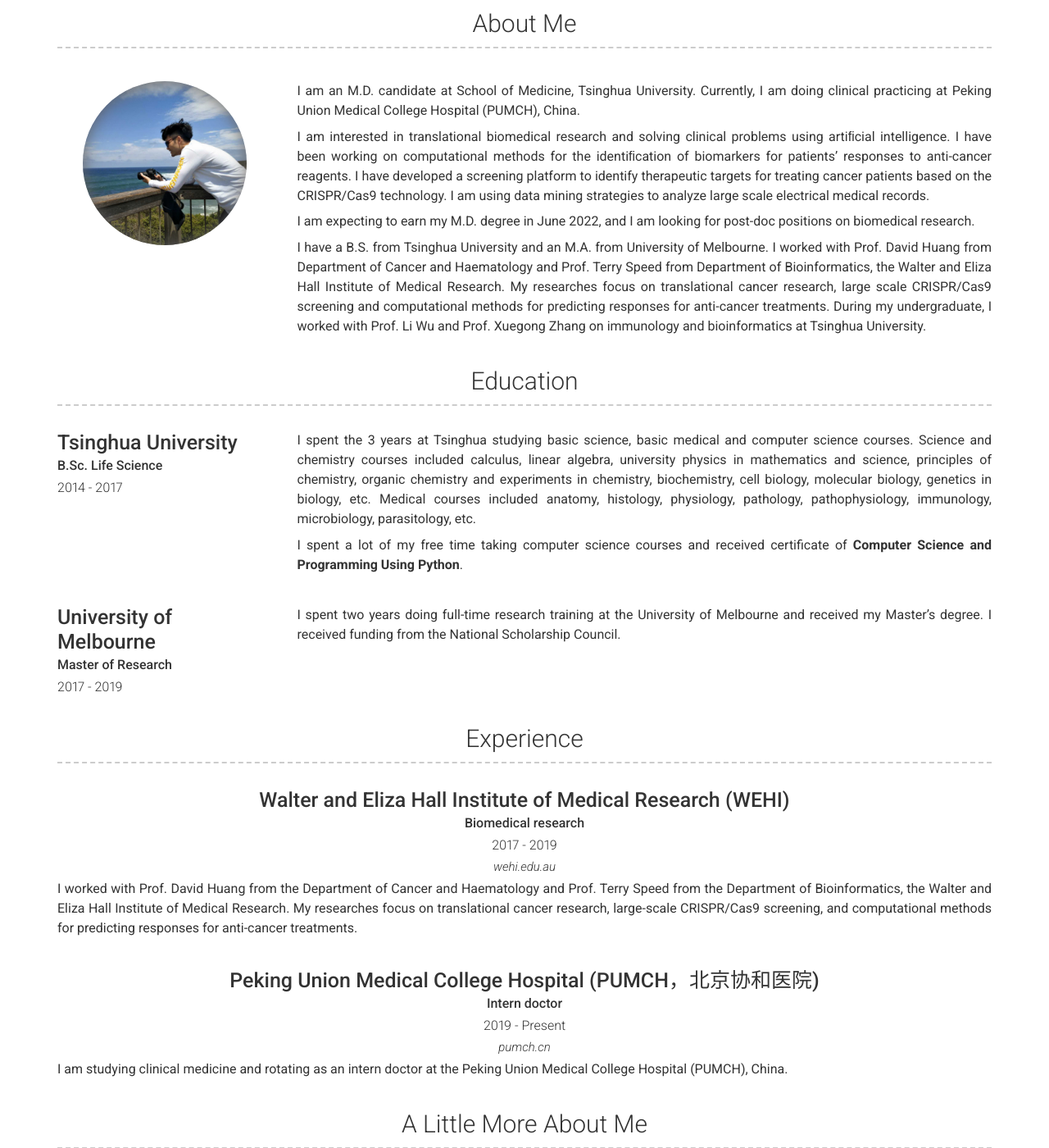
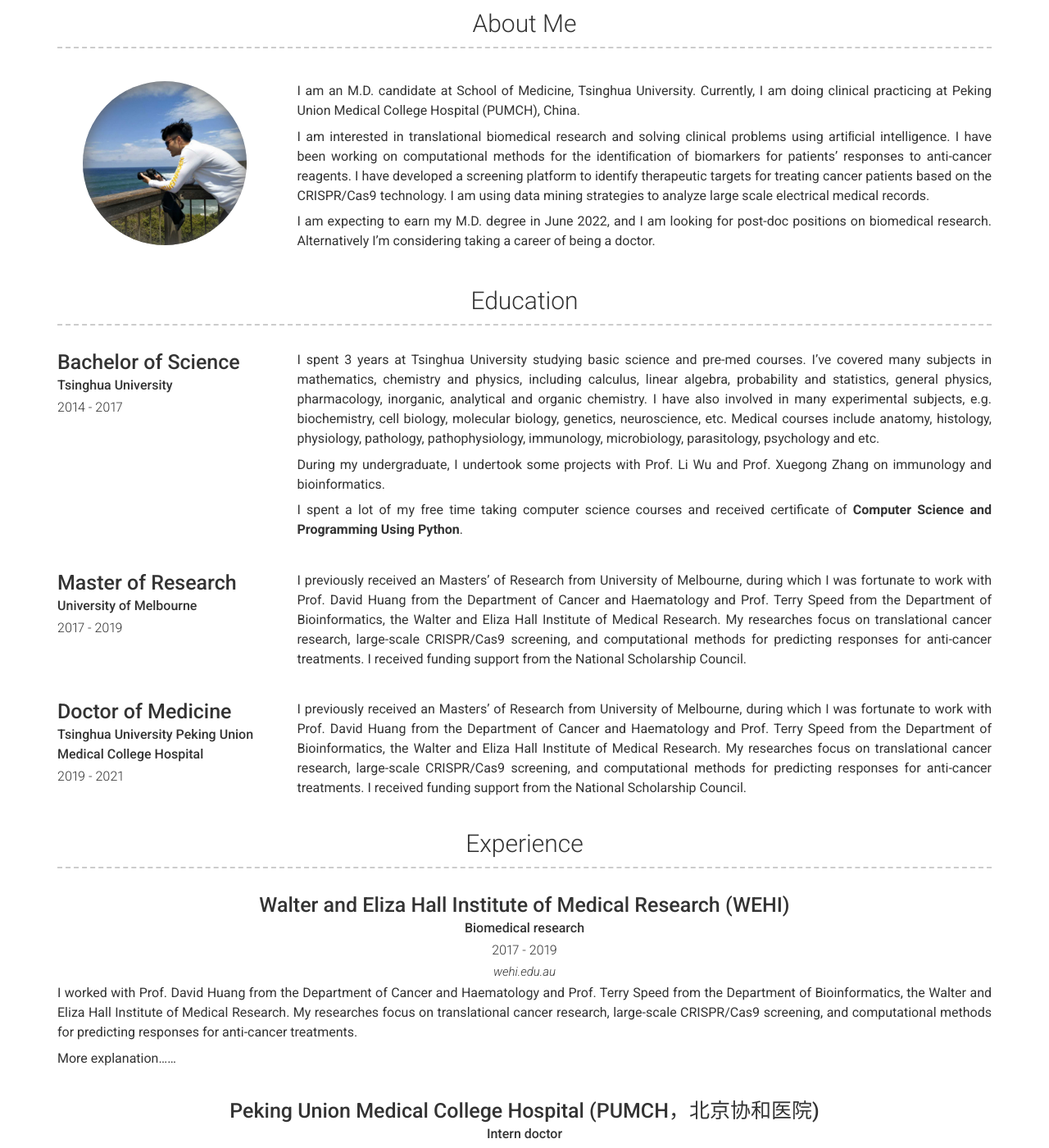
Before and after one commit to luo-mingjie/luo-mingjie, a Jekyll site: the page built from index.md, in a window 1280 px wide and 1400 px high, scrolled down 203 px. Shown: the whole window at 82% size. Built offline with Jekyll 4.4.1, drawn with Linux system fonts in a browser that asks for light colours; nearby versions of some CDN libraries.

Commit message:
Update _config.yml

```diff
--- a/_config.yml
+++ b/_config.yml
@@ -56,9 +56,7 @@ about_content: | # this will include new lines to allow paragraphs
 
   I am interested in translational biomedical research and solving clinical problems using artiﬁcial intelligence. I have been working on computational methods for the identiﬁcation of biomarkers for patients’ responses to anti-cancer reagents. I have developed a screening platform to identify therapeutic targets for treating cancer patients based on the CRISPR/Cas9 technology. I am using data mining strategies to analyze large scale electrical medical records.
 
-  I am expecting to earn my M.D. degree in June 2022, and I am looking for post-doc positions on biomedical research.
-
-  I have a B.S. from Tsinghua University and an M.A. from University of Melbourne. I worked with Prof. David Huang from Department of Cancer and Haematology and Prof. Terry Speed from Department of Bioinformatics, the Walter and Eliza Hall Institute of Medical Research. My researches focus on translational cancer research, large scale CRISPR/Cas9 screening and computational methods for predicting responses for anti-cancer treatments. During my undergraduate, I worked with Prof. Li Wu and Prof. Xuegong Zhang on immunology and bioinformatics at Tsinghua University.
+  I am expecting to earn my M.D. degree in June 2022, and I am looking for post-doc positions on biomedical research. Alternatively I'm considering taking a career of being a doctor.
 
 content:
   # - title: Projects # Title for the section
@@ -83,23 +81,37 @@ content:
     layout: list
     content:
       - layout: left
-        title: Tsinghua University
+        title: Bachelor of Science
         caption: 2014 - 2017
-        sub_title: B.Sc. Life Science
+        sub_title: Tsinghua University
         # quote: >
         #   Established in 1636, Harvard is the oldest higher education institution in the United States, and is widely regarded in terms of its influence, reputation, and academic pedigree as a leading university in not just the US but also the world.
         description: | # this will include new lines to allow paragraphs
-          I spent the 3 years at Tsinghua studying basic science, basic medical and computer science courses. Science and chemistry courses included calculus, linear algebra, university physics in mathematics and science, principles of chemistry, organic chemistry and experiments in chemistry, biochemistry, cell biology, molecular biology, genetics in biology, etc. Medical courses included anatomy, histology, physiology, pathology, pathophysiology, immunology, microbiology, parasitology, etc.
+          I spent 3 years at Tsinghua University studying basic science and pre-med courses. I've covered many subjects in mathematics, chemistry and physics, including calculus, linear algebra, probability and statistics, general physics, pharmacology, inorganic, analytical and organic chemistry. I have also involved in many experimental subjects, e.g. biochemistry, cell biology, molecular biology, genetics, neuroscience, etc. Medical courses include anatomy, histology, physiology, pathology, pathophysiology, immunology, microbiology, parasitology, psychology and etc.
+
+          During my undergraduate, I undertook some projects with Prof. Li Wu and Prof. Xuegong Zhang on immunology and bioinformatics.
 
           I spent a lot of my free time taking computer science courses and received certificate of **Computer Science and Programming Using Python**.
       - layout: left
-        title: University of Melbourne
+        title: Master of Research
         caption: 2017 - 2019
-        sub_title: Master of Research
+        sub_title: University of Melbourne
         # quote: >
         #   Established in 1636, Harvard is the oldest higher education institution in the United States, and is widely regarded in terms of its influence, reputation, and academic pedigree as a leading university in not just the US but also the world.
         description: | # this will include new lines to allow paragraphs
-          I spent two years doing full-time research training at the University of Melbourne and received my Master's degree. I received funding from the National Scholarship Council.
+          I previously received an Masters' of Research from University of Melbourne, during which I was fortunate to work with Prof. David Huang from the Department of Cancer and Haematology and Prof. Terry Speed from the Department of Bioinformatics, the Walter and Eliza Hall Institute of Medical Research. My researches focus on translational cancer research, large-scale CRISPR/Cas9 screening, and computational methods for predicting responses for anti-cancer treatments. I received funding support from the National Scholarship Council.
+      - layout: left
+        title: Doctor of Medicine
+        caption: 2019 - 2021
+        sub_title: >
+          Tsinghua University
+
+          Peking Union Medical College Hospital
+        # quote: >
+        #   Established in 1636, Harvard is the oldest higher education institution in the United States, and is widely regarded in terms of its influence, reputation, and academic pedigree as a leading university in not just the US but also the world.
+        description: | # this will include new lines to allow paragraphs
+          I previously received an Masters' of Research from University of Melbourne, during which I was fortunate to work with Prof. David Huang from the Department of Cancer and Haematology and Prof. Terry Speed from the Department of Bioinformatics, the Walter and Eliza Hall Institute of Medical Research. My researches focus on translational cancer research, large-scale CRISPR/Cas9 screening, and computational methods for predicting responses for anti-cancer treatments. I received funding support from the National Scholarship Council.
+
   - title: Experience # Title for the section
     layout: list # Type of content section (list/text)
     content:
@@ -113,6 +125,8 @@ content:
         #   Solving 21st century problems by diging holes and making game changing products like the *not a flamethrower*
         description: | # this will include new lines to allow paragraphs
           I worked with Prof. David Huang from the Department of Cancer and Haematology and Prof. Terry Speed from the Department of Bioinformatics, the Walter and Eliza Hall Institute of Medical Research. My researches focus on translational cancer research, large-scale CRISPR/Cas9 screening, and computational methods for predicting responses for anti-cancer treatments.
+
+          More explanation……
       - layout: top-middle
         title: Peking Union Medical College Hospital (PUMCH，北京协和医院)
         link: www.pumch.cn/en/introduction.html
```
